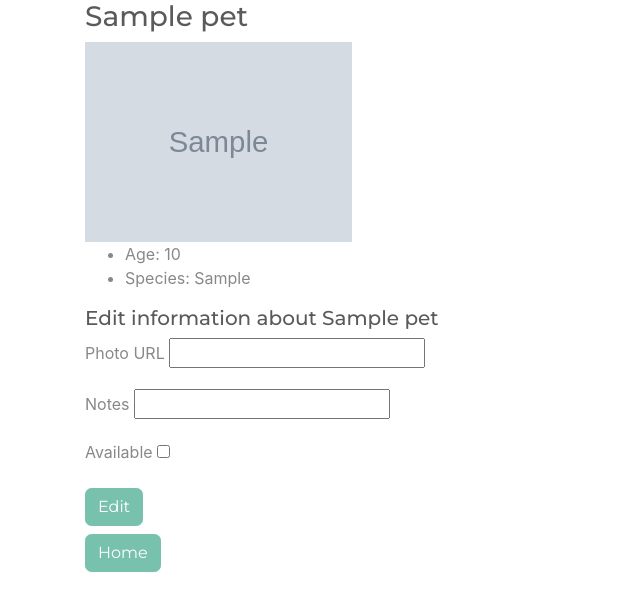
After one commit to mvatanya/flask-adopt, a Flask app: template templates/pet_details.html in a window 1280 px wide. The commit adds this page. Shown: the top 611 px of the page, without its empty margins (0-640 px from the left). Run offline with Flask 2, Linux system fonts and the light colour scheme; the template is opened without the code that fills it: values that come from a table or form of the project are taken from there, others are empty; tables that the repository leaves empty hold one stand-in row (values such as "Sample post"); grey boxes marked "Sample" are stand-in pictures; some libraries are stand-ins or nearby versions.

Commit message:
finished part 2

```diff
--- a/app.py
+++ b/app.py
@@ -0,0 +1,75 @@
+from flask import Flask, request, redirect, render_template, flash
+from flask_debugtoolbar import DebugToolbarExtension
+from models import db, connect_db, Pet
+from forms import AddPetForm, EditPetForm
+from secret import CLIENT_TOKEN
+
+app = Flask(__name__)
+app.config['SECRET_KEY'] = 'haoshlf'
+app.config['SQLALCHEMY_DATABASE_URI'] = 'postgresql:///adopt_pets'
+app.config['SQLALCHEMY_TRACK_MODIFICATIONS'] = False
+app.config['SQLALCHEMY_ECHO'] = True
+
+debug = DebugToolbarExtension(app)
+
+connect_db(app)
+db.create_all()
+
+@app.route('/')
+def show_homepage():
+    pets = Pet.query.all()
+    return render_template('homepage.html', pets=pets)
+
+@app.route('/pets/new', methods=['GET', 'POST'])
+def add_pet_form():
+    """all fields besides photo and notes are required
+
+    allowed species are Dog, Cat, Porcupine. On sucess redirects to homepage"""
+
+    form = AddPetForm()
+    if form.validate_on_submit():
+        name = form.name.data
+        species = form.species.data
+        photo_url = form.photo_url.data
+        age = form.age.data
+        notes = form.notes.data
+
+        pet = Pet(
+            name=name,
+            species=species,
+            photo_url=photo_url,
+            age=age,
+            notes=notes
+        )
+
+        db.session.add(pet)
+        db.session.commit()
+
+        flash(f'{name} has been put up for adoptions :D')
+
+        return redirect("/")
+
+    else:
+        return render_template('forms/pet_add_form.html', form=form)
+
+
+@app.route('/pets/<pet_id>', methods=["GET", "POST"])
+def show_pet_details(pet_id):
+    """Shows pet details and allows some of them to be edited
+    (notes, photo and availability can be edited)
+    """
+
+    pet = Pet.query.get_or_404(pet_id)
+
+    form = EditPetForm(obj=pet)
+    if form.validate_on_submit():
+        pet.photo_url = form.photo_url.data
+        pet.notes = form.notes.data
+        pet.available = form.available.data
+        db.session.commit()
+
+        flash(f'{pet.name} has been updated :D')
+        return redirect(f'/')
+
+    else:
+        return render_template('pet_details.html', pet=pet, form=form)
--- a/forms.py
+++ b/forms.py
@@ -0,0 +1,55 @@
+"""Forms for our demo Flask app."""
+
+from flask_wtf import FlaskForm
+from wtforms import StringField, FloatField, IntegerField, BooleanField, SelectField
+from wtforms.validators import InputRequired, Optional, URL, AnyOf, NumberRange
+
+
+
+class AddPetForm(FlaskForm):
+    """Form for adding pet."""
+
+    name = StringField(
+        "Pet Name",
+        validators=[InputRequired()]
+    )
+
+    species = SelectField(
+        'Species',
+        choices=[('Dog', 'Dog'), ('Cat', 'Cat'), ('Porcupine', 'Porcupine')],
+        validators=[InputRequired(), AnyOf(['Dog', 'Cat', 'Porcupine'])]
+    )
+
+    photo_url = StringField(
+        "Photo URL",
+        validators=[Optional(), URL()]
+    )
+
+    age = IntegerField(
+        "Age",
+        validators=[InputRequired(), NumberRange(0, 30)]
+    )
+
+    notes = StringField(
+        "Notes",
+        validators=[Optional()]
+    )
+
+class EditPetForm(FlaskForm):
+    """Form for editing pet."""
+
+
+    photo_url = StringField(
+        "Photo URL",
+        validators=[Optional(), URL()]
+    )
+
+    notes = StringField(
+        "Notes",
+        validators=[Optional()]
+    )
+
+    available = BooleanField(
+        "Available",
+        validators=[Optional()]
+    )
--- a/requirements.txt
+++ b/requirements.txt
@@ -7,6 +7,7 @@ Flask-WTF==0.14.2
 itsdangerous==1.1.0
 Jinja2==2.10.1
 MarkupSafe==1.1.1
+psycopg2-binary==2.8.3
 SQLAlchemy==1.3.5
 Werkzeug==0.15.4
 WTForms==2.2.1
--- a/static/styles.css
+++ b/static/styles.css
@@ -0,0 +1,3 @@
+img {
+  height: 200px;
+}
--- a/templates/base.html
+++ b/templates/base.html
@@ -7,11 +7,15 @@
   <meta http-equiv="X-UA-Compatible" content="ie=edge">
   <link rel="stylesheet"
         href="https://stackpath.bootstrapcdn.com/bootswatch/4.3.1/minty/bootstrap.min.css">
-  <link rel="stylesheet" href="/static/style.css">
+  <link rel="stylesheet" href="/static/styles.css">
   <title>{% block title %} title goes here {% endblock %}</title>
 </head>
 <body>
-  {% block content %} content here {% endblock %}
+  <div class="container">
+      {% block content %} content here {% endblock %}
+
+      <a href="/" class="btn btn-primary">Home</a>
+  </div>
 
 </body>
 </html>
--- /dev/null
+++ b/templates/pet_details.html
@@ -0,0 +1,38 @@
+{% extends 'base.html' %}
+
+{% block title %}{{ pet.name }}{% endblock %}
+
+{% block content %}
+  <h3>{{ pet.name }}</h3>
+
+  {% if pet.photo_url %}
+    <img src="{{ pet.photo_url }}" alt="">
+  {% endif %}
+
+  <ul>
+    <li>Age: {{ pet.age }}</li>
+    <li>Species: {{ pet.species }}</li>
+  </ul>
+
+  <h5>Edit information about {{pet.name}}</h5>
+
+  <form method="POST">
+    {{ form.hidden_tag() }} <!--add type=hidden form fields -->
+
+    {% for field in form
+           if field.widget.input_type != 'hidden' %}
+
+      <p>
+        {{ field.label }}
+        {{ field }}
+
+        {% for error in field.errors %}
+          {{ error }}
+        {% endfor %}
+      </p>
+
+    {% endfor %}
+
+    <button type="submit" class="btn btn-primary mb-2">Edit</button>
+  </form>
+{% endblock %}
```
Also changed, not shown: models.py (+53 -0 lines), templates/forms/pet_add_form.html (added, +28 -0 lines), templates/homepage.html (added, +34 -0 lines), assets/Panang.jpg (added), 1 other file.
